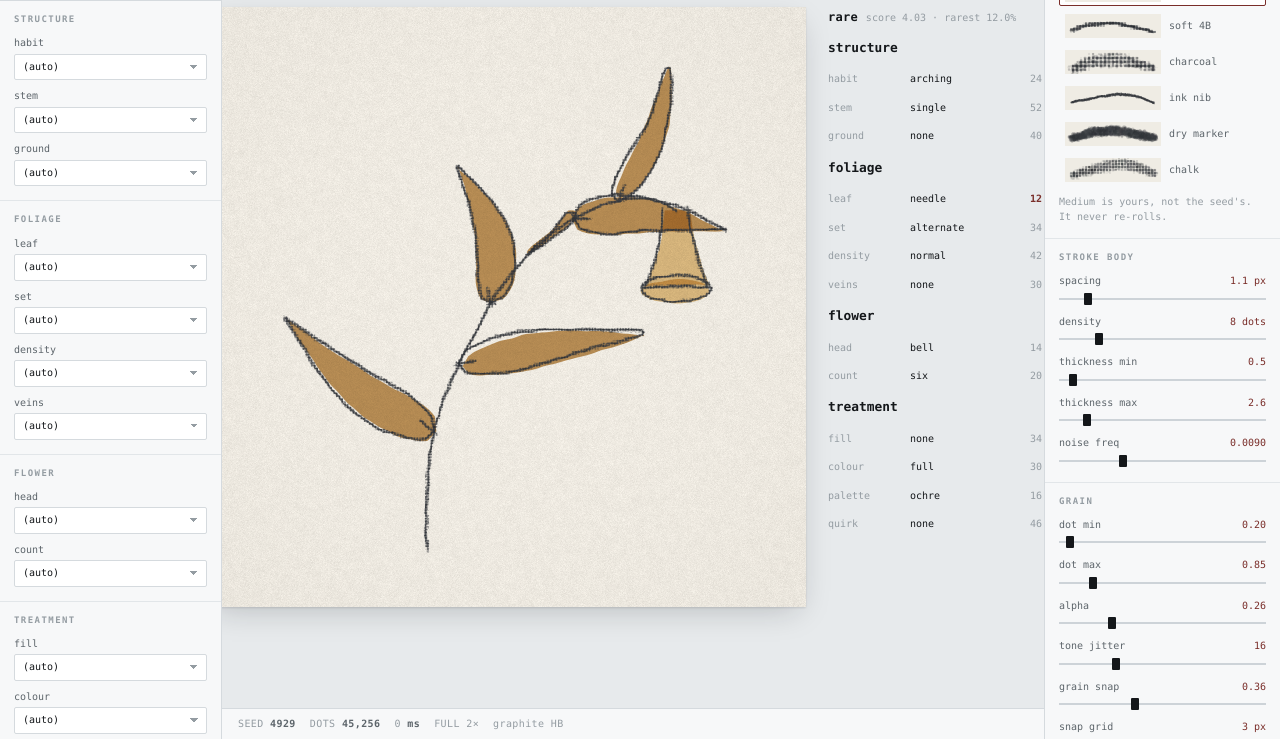
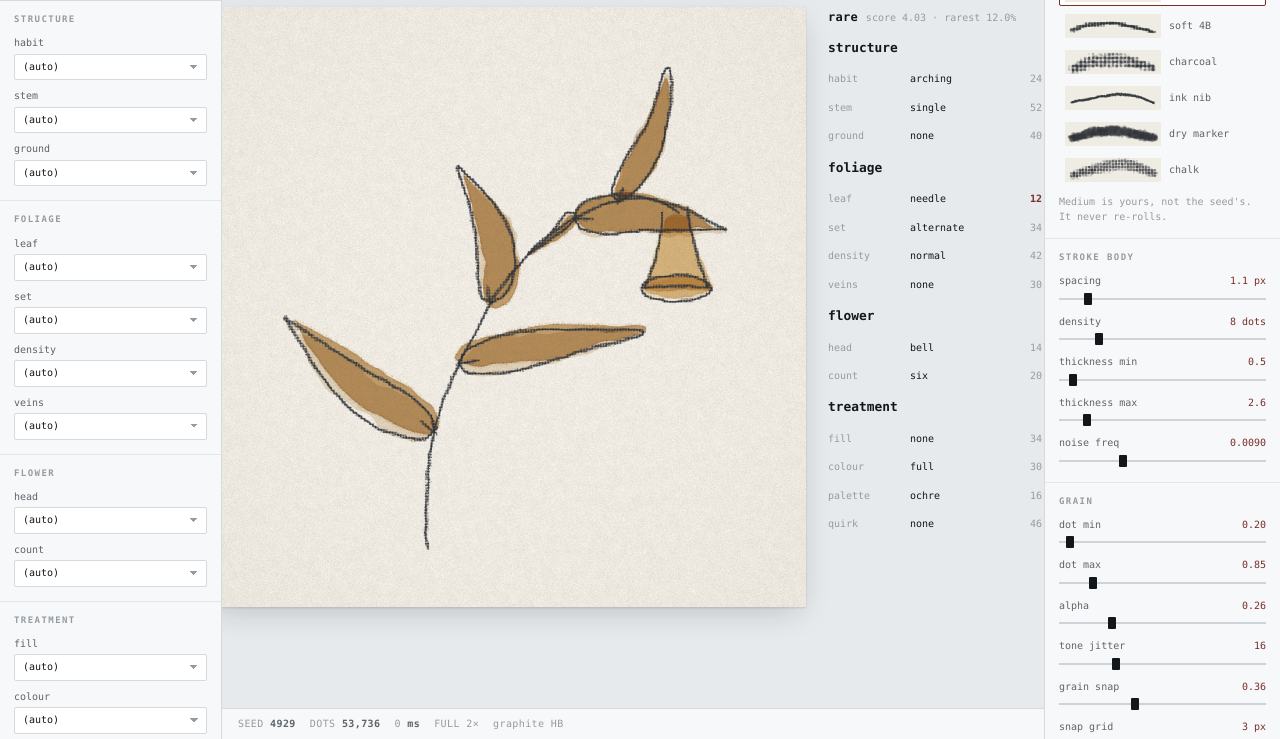
Before and after one commit to mariodiazagu/seedural, a plain HTML site: page index.html in a window 1280 px wide. Shown: the part 61-800 px from the top of the page. Drawn offline with Linux system fonts and the light colour scheme.

Commit message:
Enhance doodleFill and fill style logic
Refactor doodleFill function and update fill styles

```diff
--- a/index.html
+++ b/index.html
@@ -276,6 +276,59 @@ function strokePath(ctx,pts,o,rnd,noise,rgb){
     dots+=renderStroke(ctx,p,o,rnd,noise,rgb);
   }
   return dots;
+}
+
+/* ── colour shapes ──────────────────────────────────────────────────
+   A fill is not the outline shifted over. It is a second, clumsier drawing of
+   the same thing: corners rounded off, edges lumpy at three scales, lumpier in
+   some stretches than others, and soft where the medium ran out. */
+function polyCentroid(p){let x=0,y=0;for(const q of p){x+=q.x;y+=q.y;}return{x:x/p.length,y:y/p.length};}
+function polySize(p){
+  let x0=Infinity,x1=-Infinity,y0=Infinity,y1=-Infinity;
+  for(const q of p){if(q.x<x0)x0=q.x;if(q.x>x1)x1=q.x;if(q.y<y0)y0=q.y;if(q.y>y1)y1=q.y;}
+  return Math.max(1,Math.hypot(x1-x0,y1-y0));
+}
+function smoothClosed(p,iters){
+  const n=p.length;
+  for(let it=0;it<iters;it++){
+    const out=new Array(n);
+    for(let i=0;i<n;i++){
+      const a=p[(i-1+n)%n],b=p[(i+1)%n],q=p[i];
+      out[i]={x:(a.x+q.x*2+b.x)/4,y:(a.y+q.y*2+b.y)/4};
+    }
+    p=out;
+  }
+  return p;
+}
+function doodleFill(pts,rnd,noise,strength,spread){
+  const sp=spread===undefined?1:spread;
+  const size=polySize(pts);
+  let p=resample(pts,Math.max(1.5,size*0.018));
+  if(p.length<6)return pts;
+  p=smoothClosed(p,8);                       /* a coloured-in shape has no sharp tips */
+  const c=polyCentroid(p);
+  const sx=1+(rnd()*2-1)*0.085*sp, sy=1+(rnd()*2-1)*0.075*sp;
+  const ox=(rnd()*2-1)*size*0.034*sp, oy=(rnd()*2-1)*size*0.034*sp;
+  p=p.map(q=>({x:c.x+(q.x-c.x)*sx+ox, y:c.y+(q.y-c.y)*sy+oy}));
+
+  const n=p.length,out=new Array(n),off=rnd()*300;
+  const amp=size*0.058*strength;
+  const f1=1.7/size, f2=5.5/size, f3=15/size, fm=2.9/size;
+  for(let i=0;i<n;i++){
+    const a=p[(i-1+n)%n],b=p[(i+1)%n];
+    let tx=b.x-a.x,ty=b.y-a.y;const L=Math.hypot(tx,ty)||1;tx/=L;ty/=L;
+    const mod=0.28+0.72*Math.abs(noise(p[i].x*fm+off,p[i].y*fm+off));
+    const d=(noise(p[i].x*f1+off,p[i].y*f1+off)*0.58
+            +noise(p[i].x*f2+off*2.3,p[i].y*f2+off*2.3)*0.30
+            +noise(p[i].x*f3+off*5.1,p[i].y*f3+off*5.1)*0.12)*amp*mod;
+    out[i]={x:p[i].x-ty*d,y:p[i].y+tx*d};
+  }
+  return smoothClosed(out,1);
+}
+function tracePoly(ctx,p){
+  ctx.beginPath();ctx.moveTo(p[0].x,p[0].y);
+  for(let i=1;i<p.length;i++)ctx.lineTo(p[i].x,p[i].y);
+  ctx.closePath();
 }
 
 /* ══════════════ 3. PAPER ══════════════ */
@@ -930,14 +983,24 @@ function drawSpecimen(ctx,traits,parts,pose,box,rgb,dotsRef){
       if(!p.fill)return;
       if(traits.colour==="accent"&&p.tone!==2)return;
       const c=pal[p.tone%pal.length];
-      const off={x:(rnd()*2-1)*3.2*k,y:(rnd()*2-1)*3.2*k};
-      const shifted=p.fill.map(q=>({x:q.x+off.x,y:q.y+off.y}));
-      const w=wobblePath(shifted,3.0*k,0.9,noise,rnd()*400);
-      ctx.globalAlpha=0.80;
       ctx.fillStyle=`rgb(${c[0]},${c[1]},${c[2]})`;
-      ctx.beginPath();ctx.moveTo(w[0].x,w[0].y);
-      for(let i=1;i<w.length;i++)ctx.lineTo(w[i].x,w[i].y);
-      ctx.closePath();ctx.fill();
+
+      const blob=doodleFill(p.fill,rnd,noise,1);
+      ctx.globalAlpha=0.66;
+      tracePoly(ctx,blob);ctx.fill();
+
+      /* a second, sloppier coat — where the two overlap the colour sits denser,
+         the way a marker gone over twice does */
+      ctx.globalAlpha=0.24;
+      tracePoly(ctx,doodleFill(p.fill,rnd,noise,1.45,0.3));ctx.fill();
+
+      /* break the vector edge with the same grain the ink uses */
+      ctx.globalAlpha=1;
+      dotsRef.n+=strokePath(ctx,blob,{
+        ...B,alpha:0.10,density:Math.max(3,Math.round(B.density*0.45)),
+        minThickness:1.0*k,maxThickness:3.6*k,taper:0,passes:1,overshoot:0,
+        wobble:0,toneJitter:8
+      },rnd,noise,c);
     });
     ctx.restore();
   }
@@ -953,25 +1016,27 @@ function drawSpecimen(ctx,traits,parts,pose,box,rgb,dotsRef){
       for(let i=1;i<p.fill.length;i++)ctx.lineTo(p.fill[i].x,p.fill[i].y);
       ctx.closePath();ctx.clip();
       const o={...B,overshoot:0,passes:1};
-      if(traits.fill==="hatch"){
+      const treat=(traits.fill==="solid"&&k<0.62)?"hatch":traits.fill;
+      if(k<0.62)o.alpha=Math.max(0.05,o.alpha*0.7);
+      if(treat==="hatch"){
         const step=Math.max(5,(xe-xs)/9);
         for(let x=xs-(ye-ys);x<xe+(ye-ys);x+=step)
           dotsRef.n+=strokePath(ctx,[{x,y:ys},{x:x+(ye-ys),y:ye}],o,rnd,noise,rgb);
-      } else if(traits.fill==="scribble"){
+      } else if(treat==="scribble"){
         const pts=[];const n=54;
         for(let i=0;i<=n;i++){
           const t=i/n;
           pts.push({x:xs+t*(xe-xs),y:ys+(ye-ys)*(0.5+0.44*Math.sin(t*Math.PI*9))});
         }
         dotsRef.n+=strokePath(ctx,pts,o,rnd,noise,rgb);
-      } else if(traits.fill==="stipple"){
+      } else if(treat==="stipple"){
         ctx.fillStyle=`rgba(${rgb[0]},${rgb[1]},${rgb[2]},${Math.min(1,o.alpha*1.6)})`;
         const n=Math.min(700,Math.round((xe-xs)*(ye-ys)/26));
         for(let i=0;i<n;i++){
           const x=xs+rnd()*(xe-xs),y=ys+rnd()*(ye-ys),r=o.minRadius+rnd()*(o.maxRadius-o.minRadius);
           ctx.beginPath();ctx.arc(x,y,r,0,6.2831853);ctx.fill();dotsRef.n++;
         }
-      } else if(traits.fill==="solid"){
+      } else if(treat==="solid"){
         const so={...o,taper:0,wobble:1.2*k,spacing:Math.max(1.4,o.spacing*1.6),
                   density:Math.max(2,Math.round(o.density*0.5)),alpha:Math.min(1,o.alpha*1.5)};
         const step=Math.max(2.4,o.maxThickness*0.95);
```
